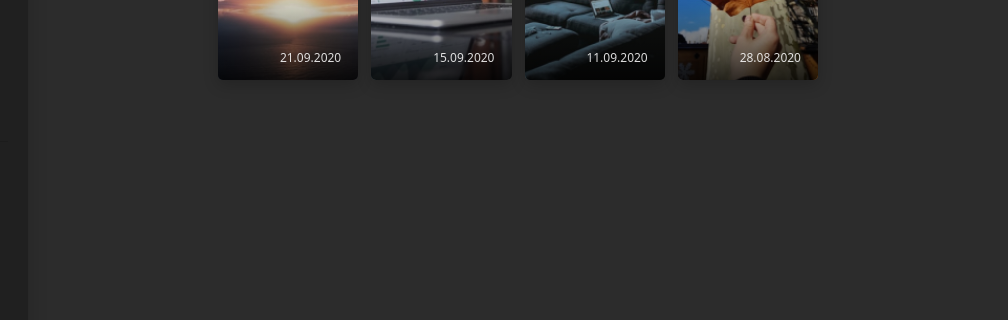
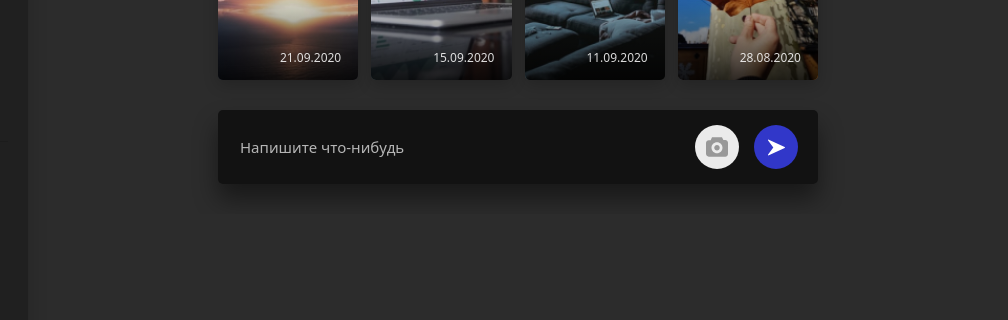
Before and after one commit to pros2s/personalblog, a website: page src/index.html in a window 1280 px wide. Shown: the part 215-535 px from the top of the page, 272-1280 px from the left. Drawn offline with nearby package versions, Linux system fonts and the light colour scheme; files that its build step writes are made by us from their sources.

Commit message:
add-post

```diff
--- /dev/null
+++ b/src/assets/scss/blocks/add-post.scss
@@ -0,0 +1,75 @@
+.add-post {
+  border-radius: 5px;
+
+  background-color: $secondary;
+  box-shadow: 0 15px 25px rgba($black,.45);
+
+  margin-bottom: 3rem;
+  padding: 1.5rem 2rem;
+}
+
+.add-post__form {
+  display: flex;
+  justify-content: space-between;
+  align-items: center;
+}
+
+.add-post__textarea {
+  display: block;
+
+  background: transparent;
+  border: none;
+  resize: none;
+  outline: none;
+
+  height: 25px;
+  width: 80%;
+
+  font-family: inherit;
+  font-size: 1.5rem;
+  color: $white;
+  opacity: .85;
+
+  &::placeholder {
+    color: #D2D2D2;
+  }
+}
+
+.add-post__form-actions {
+  display: flex;
+}
+
+.add-post__file,
+.add-post__send {
+  display: block;
+  width: 4.4rem;
+  height: 4.4rem;
+
+  border-radius: 50%;
+  border: none;
+
+  cursor: pointer;
+}
+
+.add-post__file {
+  background:#EBEBEB url("../images/stories/add_foto.svg") center no-repeat;
+
+  input {
+    display: none;
+  }
+
+  &:hover {
+    background-color: darken(#EBEBEB, 10%);
+  }
+}
+
+.add-post__send {
+  background-color: $blue;
+
+  padding: 1.4rem;
+  margin-left: 1.5rem;
+
+  &:hover {
+    background-color: darken($blue, 5%);
+  }
+}
--- a/src/assets/scss/style.scss
+++ b/src/assets/scss/style.scss
@@ -43,3 +43,4 @@ li {
 @import "blocks/subnav";
 @import "blocks/search";
 @import "blocks/stories";
+@import "blocks/add-post";
--- a/src/index.html
+++ b/src/index.html
@@ -31,3 +31,19 @@ title: pross | Home
     <time class="stories__date" datatime="2022-02-15">28.08.2020</time>
   </div>
 </div><!-- Stories -->
+
+<!-- Add post -->
+<div class="add-post">
+  <form class="add-post__form" action="/" method="post">
+    <textarea class="add-post__textarea" name="post-text" placeholder="Напишите что-нибудь"></textarea>
+
+    <div class="add-post__form-actions">
+      <label class="add-post__file" for="add-post-file">
+        <input type="file" id="add-post-file">
+      </label>
+      <button class="add-post__send" type="submit">
+        <img src="assets/images/stories/send.svg" alt="Отправить">
+      </button>
+    </div>
+  </form>
+</div><!-- Add post -->
```
Also changed, not shown: dist/assets/css/style.css, dist/assets/css/style.min.css, dist/assets/images/stories/add_foto.svg (added), dist/assets/images/stories/send.svg (added), dist/index.html, src/assets/images/stories/add_foto.svg (added), src/assets/images/stories/send.svg (added).
